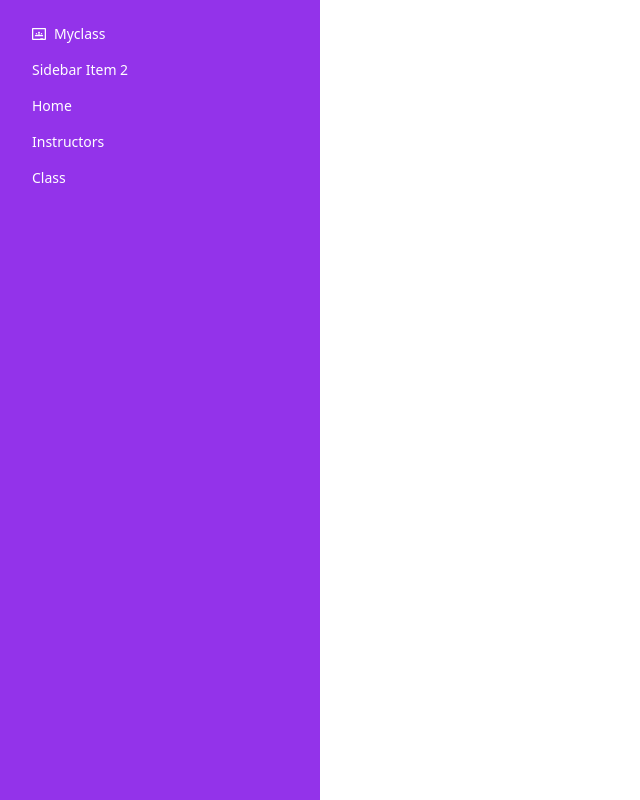
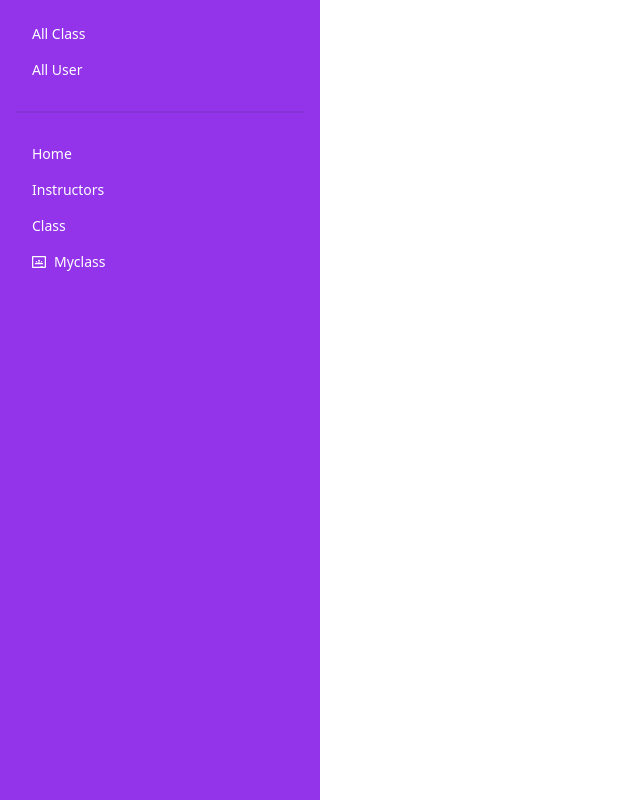
Before and after one commit to shamirashuchi/Photograph-client-side, a React (Vite) app: page /dashboard in a window 1280 px wide. Shown: the whole page, without its empty margins (0-640 px from the left). Built offline with nearby package versions, Linux system fonts and the light colour scheme; no server answers; sample sign-in values are in the browser's storage.

Commit message:
admin_route-set_up

```diff
--- /dev/null
+++ b/src/Dashboard/AllClass/AllClass.jsx
@@ -0,0 +1,11 @@
+import React from 'react';
+
+const AllClass = () => {
+    return (
+        <div>
+            <h2>All Class</h2>
+        </div>
+    );
+};
+
+export default AllClass;
--- /dev/null
+++ b/src/Dashboard/AllUser/AllUser.jsx
@@ -0,0 +1,11 @@
+import React from 'react';
+
+const AllUser = () => {
+    return (
+        <div>
+            <h2>All user</h2>
+        </div>
+    );
+};
+
+export default AllUser;
--- a/src/Dashboard/Dashboard.jsx
+++ b/src/Dashboard/Dashboard.jsx
@@ -1,7 +1,11 @@
-import React from 'react';
+import React, { useContext } from 'react';
 import { Link, Outlet } from 'react-router-dom';
 import { SiGoogleclassroom } from "react-icons/si";
+import { AuthContext } from '../Providers/Authprovider';
 const Dashboard = () => {
+    const {user} = useContext(AuthContext);
+    const isAdmin =true;
+    const isinstructor = false;
     return (
         <div>
             <div className="drawer lg:drawer-open">
@@ -15,11 +19,24 @@ const Dashboard = () => {
                 <label htmlFor="my-drawer-2" className="drawer-overlay"></label>
                 <ul className="menu p-4 w-80 h-full bg-purple-600 text-white">
                 {/* Sidebar content here */}
-                <li><Link to="/dashboard/myclass"><SiGoogleclassroom></SiGoogleclassroom>Myclass</Link></li>
-                <li><a>Sidebar Item 2</a></li>
+                {
+                    isAdmin &&
+                    <>
+                    <li><Link to="/dashboard/allclass">All Class</Link></li>
+                    <li><Link to="/dashboard/alluser">All User</Link></li>
+                    </>
+                }
+                {
+                    isinstructor &&
+                    <>
+                         <li><Link>Add Class</Link></li>
+                    </>
+                }
+                <div className="divider"></div>
                 <Link to="/"><li><a>Home</a></li></Link>
                 <Link to="/instructor"><li><a>Instructors</a></li></Link>
                 <Link to="/class"><li><a>Class</a></li></Link>
+                <li><Link to="/dashboard/myclass"><SiGoogleclassroom></SiGoogleclassroom>Myclass</Link></li>
                 </ul>
            </div>
            </div>
```
Also changed, not shown: src/Routes/Router.jsx (+10 -0 lines).
